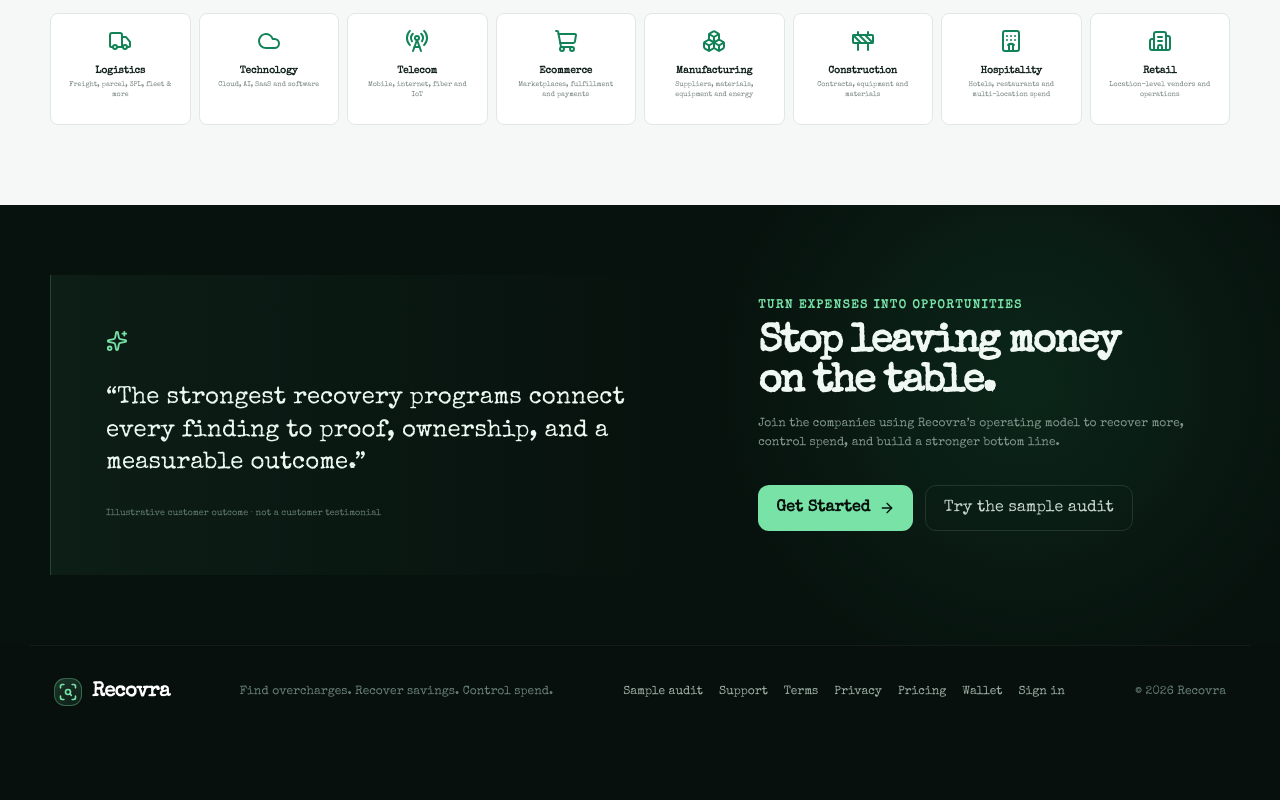
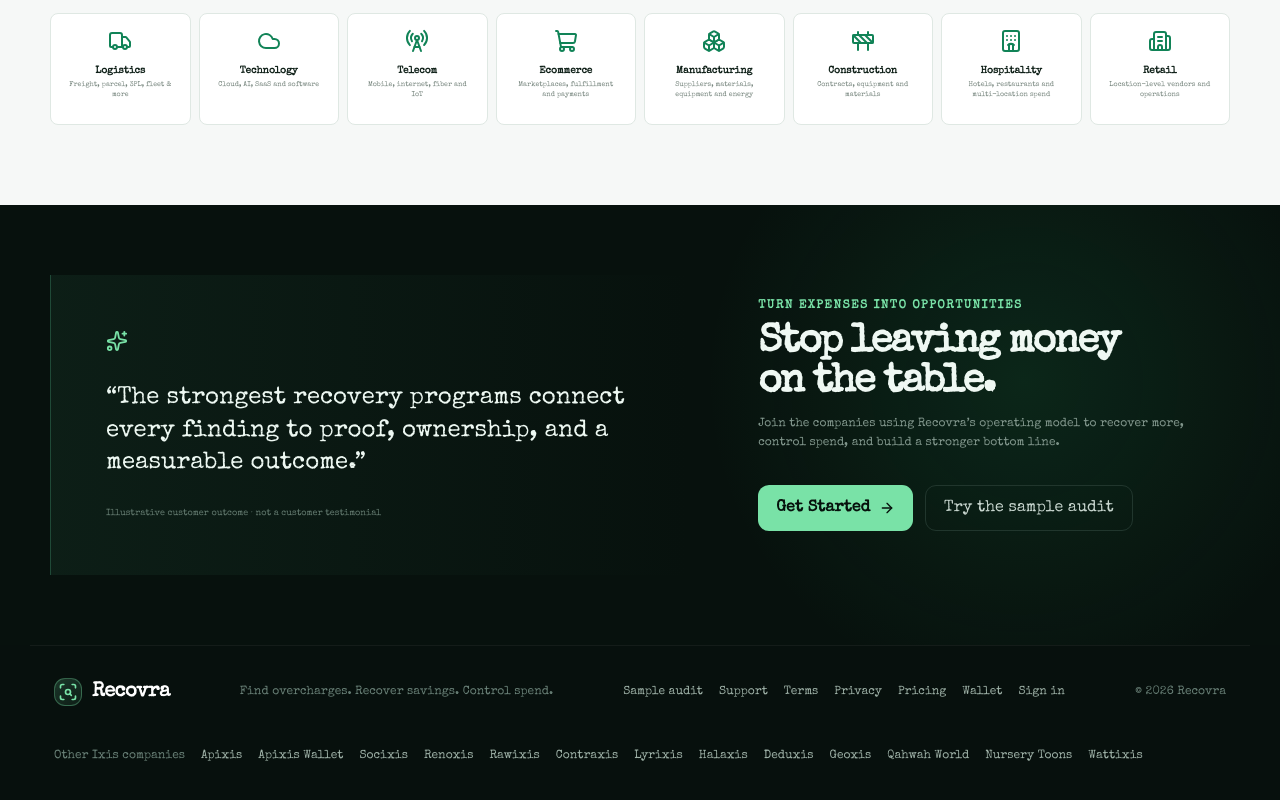
Before and after one commit to 313aidaroos/Recovra, a Next.js app: page / in a window 1280 px wide. Shown: the part 1980-2780 px from the top of the page. Before the commit the page ends 2730 px from the top, so only its background shows below. Built offline with nearby package versions, Linux system fonts and the light colour scheme.

Commit message:
Add "Other Ixis companies" footer section
One list in src/lib/ixis-companies.ts; plain new-tab links under the existing homepage footer. Logged in NOTES/GROK.md, WORKBOARD.md, AI_CHANGELOG.md.

```diff
--- a/src/app/page.tsx
+++ b/src/app/page.tsx
@@ -20,6 +20,7 @@
 } from "lucide-react";
 import { Brand } from "@/components/brand";
 import { BuyIxisLink } from "@/components/wallet/buy-ixis-link";
+import { IxisCompaniesFooter } from "@/components/ixis-companies-footer";
 
 const categoryRecoveries = [
   ["Logistics", "$2,418,320"],
@@ -117,6 +118,7 @@
       </section>
 
       <footer id="resources"><Brand/><p>Find overcharges. Recover savings. Control spend.</p><nav><Link href="/audit">Sample audit</Link><Link href="/support">Support</Link><Link href="/terms">Terms</Link><Link href="/privacy">Privacy</Link><Link href="/pricing">Pricing</Link><BuyIxisLink returnPath="/pricing" label="Wallet" /><Link href="/login">Sign in</Link></nav><span>© 2026 Recovra</span></footer>
+      <IxisCompaniesFooter />
     </main>
   );
 }
--- /dev/null
+++ b/src/components/ixis-companies-footer.tsx
@@ -0,0 +1,16 @@
+import { otherIxisCompanies } from "@/lib/ixis-companies";
+
+export function IxisCompaniesFooter() {
+  return (
+    <footer className="ixis-companies">
+      <span>Other Ixis companies</span>
+      <nav aria-label="Other Ixis companies">
+        {otherIxisCompanies.map((company) => (
+          <a key={company.url} href={company.url} target="_blank" rel="noopener noreferrer">
+            {company.name}
+          </a>
+        ))}
+      </nav>
+    </footer>
+  );
+}
--- /dev/null
+++ b/src/lib/ixis-companies.ts
@@ -0,0 +1,18 @@
+// Other Ixis companies linked from the marketing footer.
+// One list for every site: swap URLs here when custom domains arrive.
+// Approved by Awad 2026-09-29. Recovra itself is left out.
+export const otherIxisCompanies = [
+  { name: "Apixis", url: "https://www.apixis.dev" },
+  { name: "Apixis Wallet", url: "https://apixis-wallet.vercel.app" },
+  { name: "Socixis", url: "https://socixis.dev" },
+  { name: "Renoxis", url: "https://renoxis.dev" },
+  { name: "Rawixis", url: "https://rawixis.vercel.app" },
+  { name: "Contraxis", url: "https://contraxis-dev.vercel.app" },
+  { name: "Lyrixis", url: "https://lyrixis.vercel.app" },
+  { name: "Halaxis", url: "https://halaxis.vercel.app" },
+  { name: "Deduxis", url: "https://deduxis.vercel.app" },
+  { name: "Geoxis", url: "https://spatial-dashboard-xi.vercel.app" },
+  { name: "Qahwah World", url: "https://qahwahworld.vercel.app" },
+  { name: "Nursery Toons", url: "https://nurserytoons.vercel.app" },
+  { name: "Wattixis", url: "https://wattixis.vercel.app" },
+] as const;
```
Also changed, not shown: NOTES/GROK.md (+6 -0 lines), src/app/globals.css, 2 other files (tests, documents, lock files or other folders).
